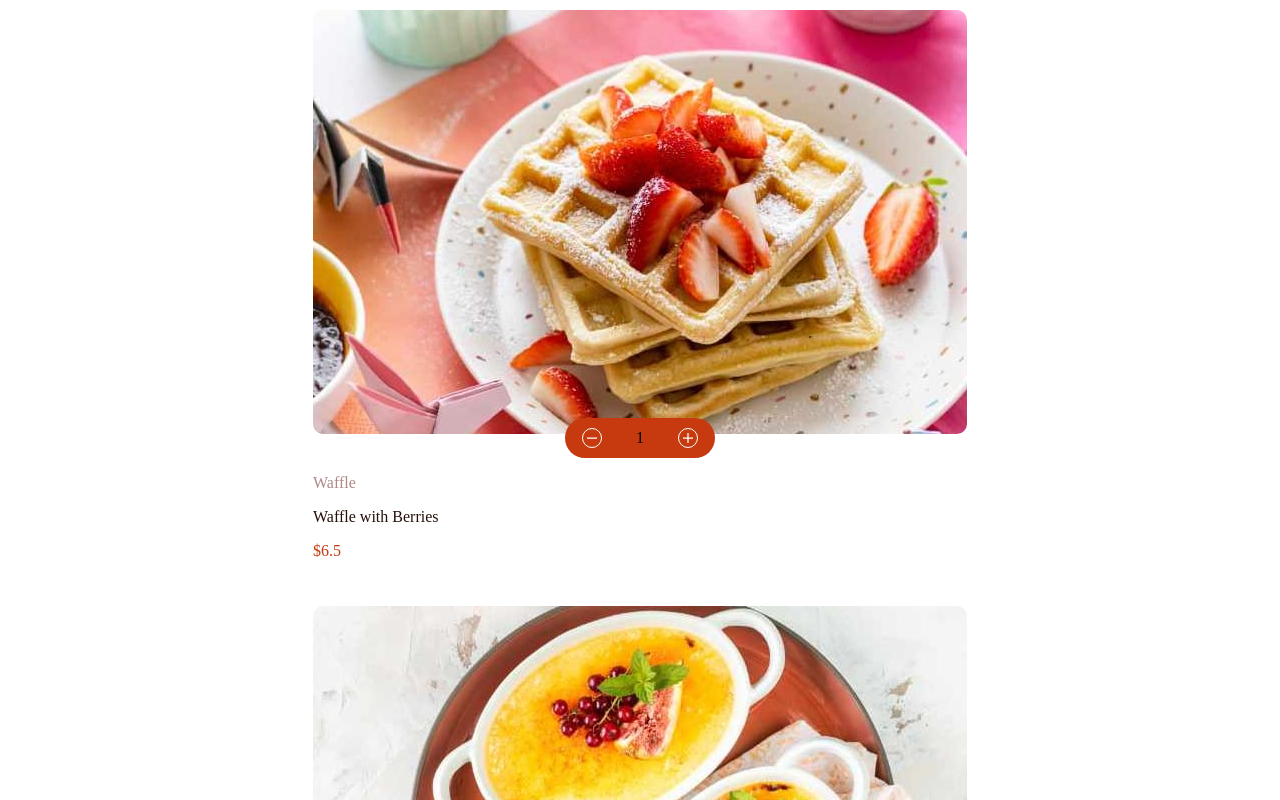
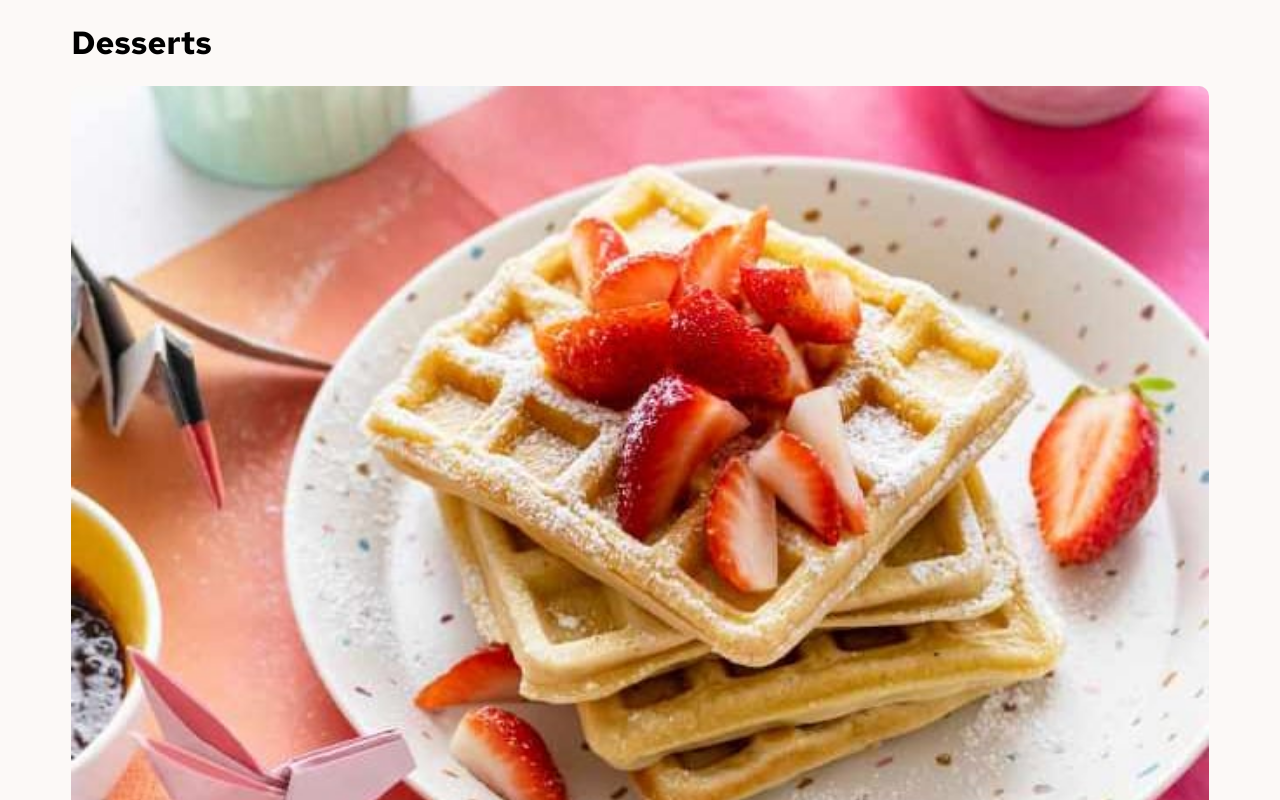
Before and after one commit to mammanyacham/product-list-app, a React (Vite) app in the folder vite-project/: page / in a window 1280 px wide. Shown: the top 800 px of the page. Built offline with nearby package versions, Linux system fonts and the light colour scheme.

Commit message:
add to cart logic

```diff
--- a/vite-project/index.html
+++ b/vite-project/index.html
@@ -3,6 +3,9 @@
   <head>
     <meta charset="UTF-8" />
     <link rel="icon" type="image/svg+xml" href="/vite.svg" />
+    <link rel="preconnect" href="https://fonts.googleapis.com">
+    <link rel="preconnect" href="https://fonts.gstatic.com" crossorigin>
+    <link href="https://fonts.googleapis.com/css2?family=Fredoka:wght@300..700&family=Handlee&family=Hanken+Grotesk:ital,wght@0,100..900;1,100..900&family=Lexend+Deca:wght@100..900&family=Marcellus&family=MedievalSharp&family=Nunito:ital,wght@0,200..1000;1,200..1000&family=Patrick+Hand&family=Poppins:ital,wght@0,100;0,200;0,300;0,400;0,500;0,600;0,700;0,800;0,900;1,100;1,200;1,300;1,400;1,500;1,600;1,700;1,800;1,900&family=Red+Hat+Text:ital,wght@0,300..700;1,300..700&display=swap" rel="stylesheet">
     <meta name="viewport" content="width=device-width, initial-scale=1.0" />
     <title>vite-project</title>
   </head>
--- a/vite-project/src/components/App.jsx
+++ b/vite-project/src/components/App.jsx
@@ -1,29 +1,113 @@
 import Product from "./Products"
 import data from "../data.json"
+import { useState } from "react"
 
 
-console.log(data)
+
 
 
 export default function App() {
 
-    const productInfo = data.map(dat => (
+    const newProducts = data.map(product => ({...product, quantity: 0}))
+    const [productData, setProductData] = useState(newProducts)
+
+     const [cartItems, setCartItems] = useState([])
+
+    function addToCart(productName){
+        const selectedProduct = productData.find(product => product.name === productName)
+
+        if(selectedProduct.quantity > 0){
+
+
+        setCartItems(prevItems => {
+            const existingCartItem = prevItems.find(item => item.name === productName)
+            if(existingCartItem) {
+                return prevItems.map(item => item.name === productName ? {...item, quantity: item.quantity + 1} : item)
+            } else{
+                return [...prevItems, {...selectedProduct, quantity: 1}]
+            }}
+        )}
+ }
+
+  function removeFromCart(productName){
+        const selectedProduct = productData.find(product => product.name === productName)
+
+        if(selectedProduct.quantity > 0){
+
+
+        setCartItems(prevItems => {
+            const existingCartItem = prevItems.find(item => item.name === productName)
+            if(existingCartItem) {
+                return prevItems.map(item => item.name === productName ? {...item, quantity: item.quantity - 1} : item)
+            } else{
+                return [...prevItems, {...selectedProduct, quantity: 0}]
+            }}
+        )}
+ }
+
+    function increaseQuantity(productName){
+        setProductData(prevData => prevData.map(
+            product => {
+                if(product.name === productName) {
+                    return {...product, quantity: product.quantity + 1}
+                }
+                return product
+            }))
+
+            addToCart(productName)
+    }
+
+     function decreaseQuantity(productName){
+        setProductData(prevData => prevData.map(
+            product => {
+                if(product.name === productName && product.quantity > 0) {
+                    return {...product, quantity: product.quantity - 1}
+                }
+                return product
+            }))
+
+            removeFromCart(productName)
+    }
+
+    const cart = cartItems.map(item => {
+        <li>{item.quantity}</li>
+    })
+
+
+
+    const productInfo = productData.map(dat => (
         <Product
             image={dat.image.mobile}
             name={dat.name}
             category={dat.category}
             price={dat.price}
             key={dat.name}
+            increaseQuantity={() => increaseQuantity(dat.name)}
+            decreaseQuantity={() => decreaseQuantity(dat.name)}
+            productQuantity={dat.quantity}
         />
-))
+    ))
+
+
 
 
     return (
+        <>
+        <h1>Desserts</h1>
         <div className="container">
             <section className="products-section">
                  {productInfo}
             </section>
+
+            <section className="cart-section">
+                <p className="cart-header">Your Cart ({0})</p>
+                <div className="cart-items-div">
+                    <img src="src/assets/images/illustration-empty-cart.svg"/>
+                    <ul className="empty-cart-text">{cart}</ul>
+                </div>
+            </section>
         </div>
+        </>
 
     )
 }
--- a/vite-project/src/components/Products.jsx
+++ b/vite-project/src/components/Products.jsx
@@ -1,19 +1,25 @@
+
+
 export default function Product(props) {
 
-console.log(props.image)
 
     return(
        <div className="product-div">
             <div className="product-img-div">
                 <img src={props.image} alt={props.name} className="product-img"/>
-                <div className="increment-btn-div">
-                    <button className="add-to-cart-btn">
+                <div className="add-to-cart-btn-div">
+
+                    <button className="add-to-cart-btn" onClick={props.decreaseQuantity}>
                         <img src="src/assets/images/icon-decrement-quantity.svg"/>
                     </button>
-                    <span>1</span>
-                    <button className="add-to-cart-btn">
+                    <span>{props.productQuantity}</span>
+                    <button className="add-to-cart-btn" onClick={props.increaseQuantity}>
                         <img src="src/assets/images/icon-increment-quantity.svg"/>
                     </button>
+                    {/*
+                    <img src="src/assets/images/icon-add-to-cart.svg" alt="add to cart button" className="cart-icon"/>
+                    Add to Cart
+                    */}
                 </div>
             </div>
 
@@ -23,5 +29,6 @@ console.log(props.image)
                 <p className="product-price">${props.price}</p>
             </div>
        </div>
+
     )
    }
--- a/vite-project/src/index.css
+++ b/vite-project/src/index.css
@@ -1,9 +1,17 @@
+/* General styling */
 body{
-    margin: 10px;
+    background-color: hsl(20, 50%, 98%);
+    margin-bottom: 20px;
+    font-family: Red Hat Text, sans-serif;
+
+}
+
+h1{
+    margin-left: 5%;
 }
 
 p{
-    color: red;
+    margin: 4px;
 }
 
 .container{
@@ -11,14 +19,16 @@ p{
     flex-direction: column;
     justify-content: center;
     align-items: center;
+    gap: 30px;
 }
 
+/* Products Section */
 .products-section{
     display: flex;
     flex-direction: column;
     justify-content: center;
     align-items: center;
-    width: 80%;
+    width: 100%;
     gap: 30px;
 }
 
@@ -26,6 +36,7 @@ p{
     display: grid;
     grid-template-columns: 1fr;
     gap: 20px;
+    width: 90%;
 }
 
 .product-img-div{
@@ -44,17 +55,24 @@ p{
 
 .product-name{
     color: hsl(14, 65%, 9%);
+    font-size: 16px;
+    font-weight: 600;
 }
 
 .product-price{
     color: hsl(14, 86%, 42%);
+    font-weight: 500;
 }
 
-.increment-btn-div{
+.add-to-cart-btn-div{
+    font-weight: 600;
+    color: hsl(14, 65%, 9%);
     justify-content: space-around;
     align-items: center;
     display: flex;
     background-color: hsl(14, 86%, 42%);
+    color: white;
+    border: 1.4px solid hsl(14, 25%, 72%);
     border-radius: 25px;
     position: absolute;
     left: 50%;
@@ -62,6 +80,10 @@ p{
     transform: translateX(-50%);
     width: 150px;
     height: 40px;
+}
+
+.cart-icon{
+    margin-right: 10px;
 }
 
 .add-to-cart-btn{
@@ -75,4 +97,35 @@ p{
     border-radius: 50%;
     border: 1.5px solid white;
     background-color: transparent;
+    cursor: pointer;
 }
+
+/* Your Cart Section */
+.cart-section{
+    display: flex;
+    justify-content: center;
+    flex-direction: column;
+    padding: 20px 0px;
+    background-color: white;
+    width: 90%;
+    min-height: 200px;
+    border-radius: 15px;
+}
+
+.cart-items-div{
+    display: flex;
+    justify-content: center;
+    align-items: center;
+    flex-direction: column;
+}
+
+.cart-header{
+    margin-left: 30px;
+    color: hsl(14, 86%, 42%);
+    font-size: 20px;
+    font-weight: 600;
+}
+
+.empty-cart-text{
+    color: hsl(12, 20%, 44%);
+}
```
